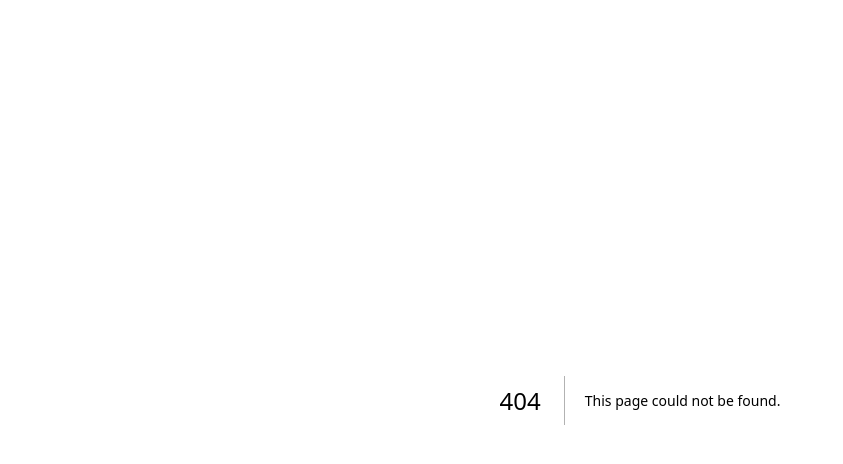
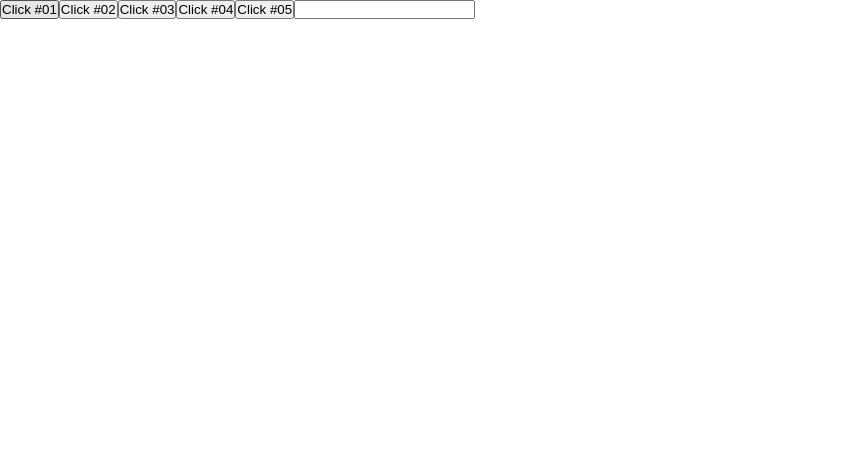
Before and after one commit to davidasteixeira/NextJS, a Next.js app in the folder exercicios/: page /basicos/botao in a window 1280 px wide. Before the commit this address had no page. Shown: the top 464 px of the page, without its empty margins (0-843 px from the left). Built offline with nearby package versions, Linux system fonts and the light colour scheme.

Commit message:
feat: create button events

```diff
--- /dev/null
+++ b/exercicios/src/pages/basicos/botao.jsx
@@ -0,0 +1,26 @@
+function acao1() {
+    console.log("Acao1")
+}
+
+function acao5(e) {
+    console.log(e)
+}
+export default function botao(){
+    function acao2(){
+        console.log("Acao2")
+    }
+    return (
+        <div>
+            <button onClick={acao1}>Click #01</button>
+            <button onClick={acao2}>Click #02</button>
+            <button onClick={function (){
+                console.log("Acao3")
+            }}>Click #03</button>
+            <button onClick={()=> console.log("acao4")}>
+                Click #04
+            </button>
+            <button onClick={e => acao5(e.altKey)}>Click #05</button>
+            <input type="text" onChange={e => console.log(e.target.value)}/>
+        </div>
+    )
+}
```
